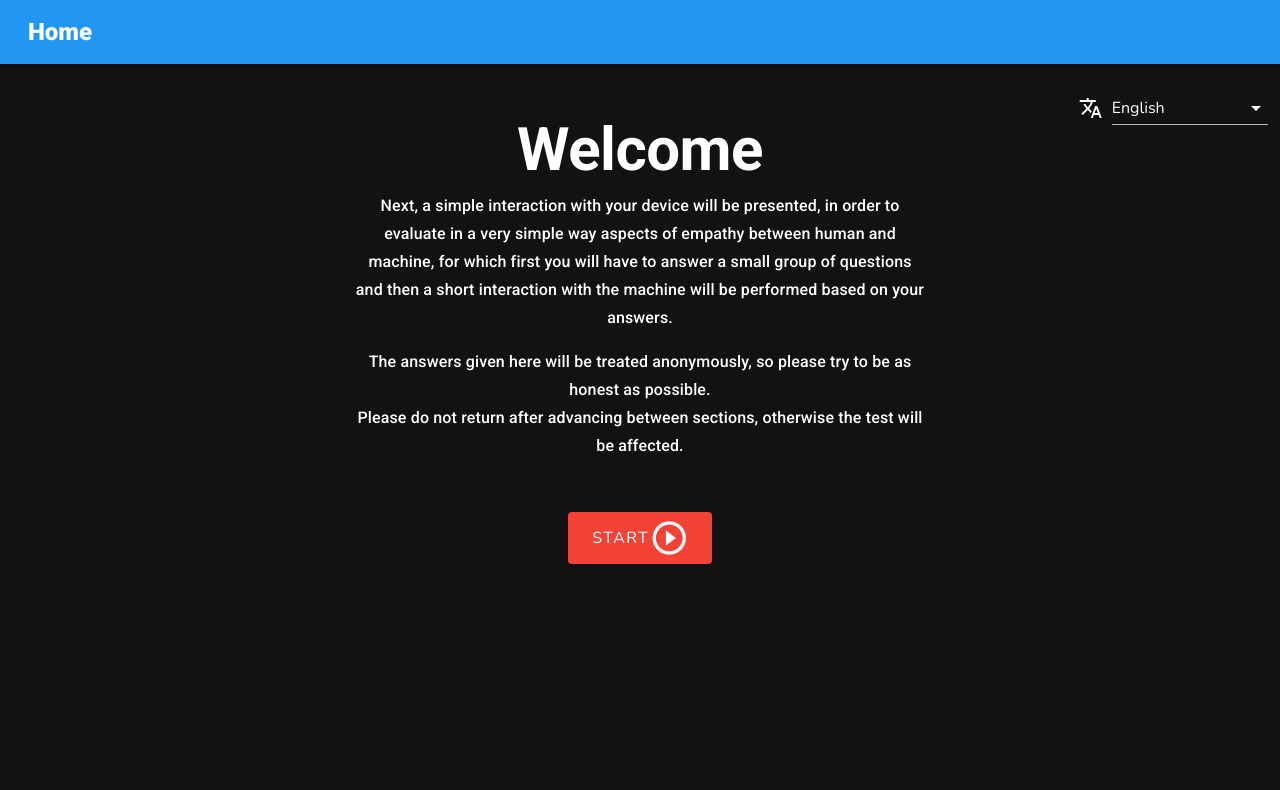
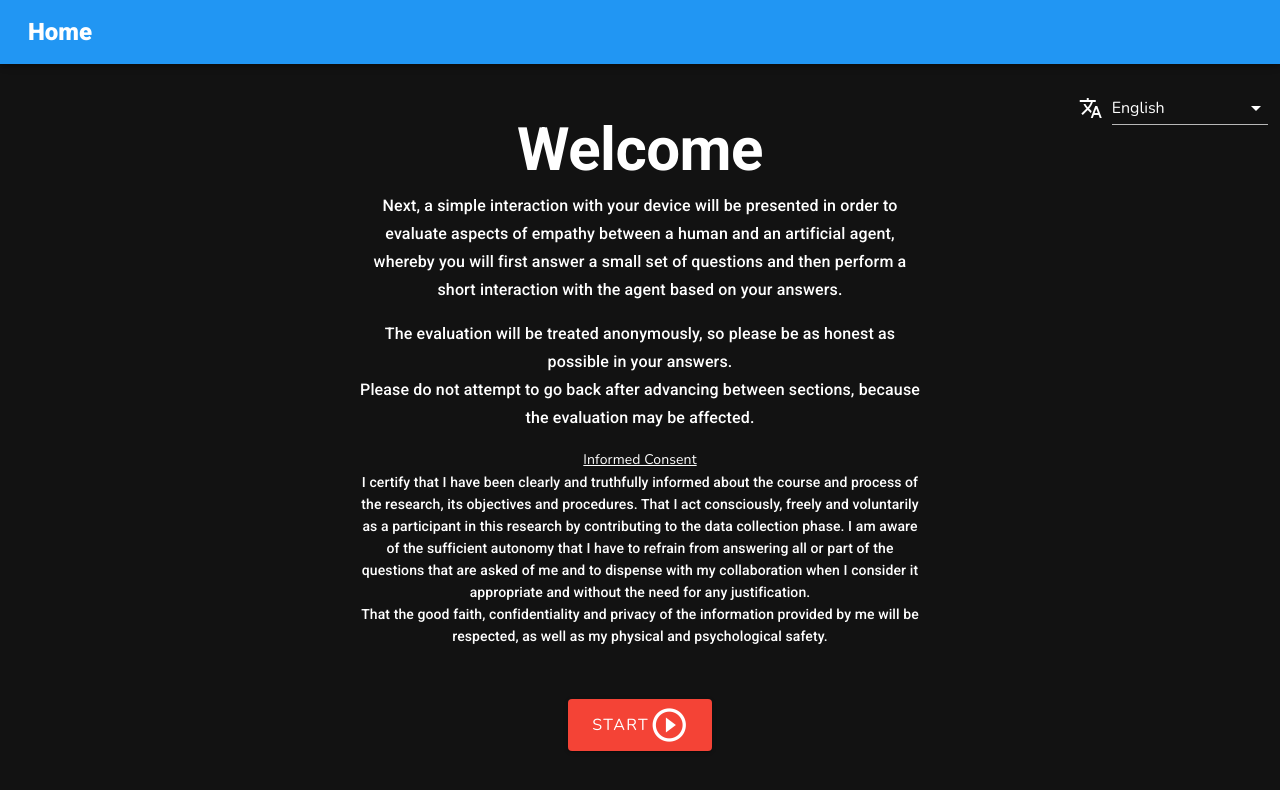
Before and after one commit to andres112/AffectiveComputing, a Vue app: page / in a window 1280 px wide. Shown: the top 790 px of the page. Built offline with nearby package versions, Linux system fonts and the light colour scheme.

Commit message:
disclaimer added

```diff
--- a/src/assets/translations.json
+++ b/src/assets/translations.json
@@ -3,8 +3,9 @@
     "home": {
       "section": "Home",
       "title": "Welcome",
-      "presentation": "Next, a simple interaction with your device will be presented, in order to evaluate in a very simple way aspects of empathy between human and machine, for which first you will have to answer a small group of questions and then a short interaction with the machine will be performed based on your answers.",
-      "advice": "The answers given here will be treated anonymously, so please try to be as honest as possible.<br/> Please do not return after advancing between sections, otherwise the test will be affected.",
+      "presentation": "Next, a simple interaction with your device will be presented in order to evaluate aspects of empathy between a human and an artificial agent, whereby you will first answer a small set of questions and then perform a short interaction with the agent based on your answers.",
+      "advice": "The evaluation will be treated anonymously, so please be as honest as possible in your answers. <br/> Please do not attempt to go back after advancing between sections, because the evaluation may be affected. <br/>",
+      "disclaimer": "<u>Informed Consent</u><br/>I certify that I have been clearly and truthfully informed about the course and process of the research, its objectives and procedures. That I act consciously, freely and voluntarily as a participant in this research by contributing to the data collection phase.  I am aware of the sufficient autonomy that I have to refrain from answering all or part of the questions that are asked of me and to dispense with my collaboration when I consider it appropriate and without the need for any justification.<br/>That the good faith, confidentiality and privacy of the information provided by me will be respected, as well as my physical and psychological safety.",
       "start-button": "Start",
       "testID_alert": "Test ID copied!"
     },
@@ -42,8 +43,9 @@
     "home": {
       "section": "Inicio",
       "title": "Bienvenid@",
-      "presentation": "A continuación, se presentarán una simple interacción con tu dispositivo, con el fin de evaluar de manera muy simple aspectos de empatía entre ser humano y máquina, para lo cual primero deberás responderán a un pequeño grupo de preguntas y luego se realizara una corta interacción con la maquina basada en tus respuestas.",
-      "advice": "Las respuestas dadas aquí, serán tratadas de manera anónima, por lo cual pedimos por favor intenta ser lo más honesto posible al respecto. <br/> Por favor después de avanzar entre secciones no regrese, sino el Test se verá afectado.",
+      "presentation": "A continuación, se presentarán una simple interacción con tu dispositivo, con el fin de evaluar de manera aspectos de empatía entre el ser humano y un agente artificial, por lo cual, primero deberás responder a un pequeño grupo de preguntas y luego realizar una corta interacción con el agente basada en tus respuestas.",
+      "advice": "La evaluación será tratada de manera anónima, por lo tanto se pide la mayor honestidad posible en sus respuestas. <br/> Por favor después de avanzar entre las secciones no intente regresar, debido a que la evaluación se podría ver afectada. <br/> ",
+      "disclaimer": "<u>Consentimiento Informado</u><br/>Certifico que he sido informado(a) con la claridad y veracidad debida respecto al curso y proceso de la investigación, sus objetivos y procedimientos. Que actúo consciente, libre y voluntariamente como participante de la presente investigación contribuyendo a la fase de recolección de la información.  Soy conocedor (a) de la autonomía suficiente que poseo para abstenerme de responder total o parcialmente las preguntas que me sean formuladas y a prescindir de mi colaboración cuando a bien lo considere y sin necesidad de justificación alguna.<br/>Que se respetará la buena fe, la confidencialidad e intimidad de la información por mí suministrada, lo mismo que mi seguridad física y psicológica.",
       "start-button": "Comenzar",
       "testID_alert": "Test ID copiado!"
     },
--- a/src/components/Home.vue
+++ b/src/components/Home.vue
@@ -18,6 +18,10 @@
           class="font-weight-medium"
           :class="[$vuetify.breakpoint.smAndUp ? 'subtitle-1' : 'subtitle-2']"
           v-html="$t('home.advice')"
+        ></p>
+        <p
+          :class="[$vuetify.breakpoint.smAndUp ? 'subtitle-2' : 'caption']"
+          v-html="$t('home.disclaimer')"
         ></p>
       </v-col>
       <v-col cols="12">
```
